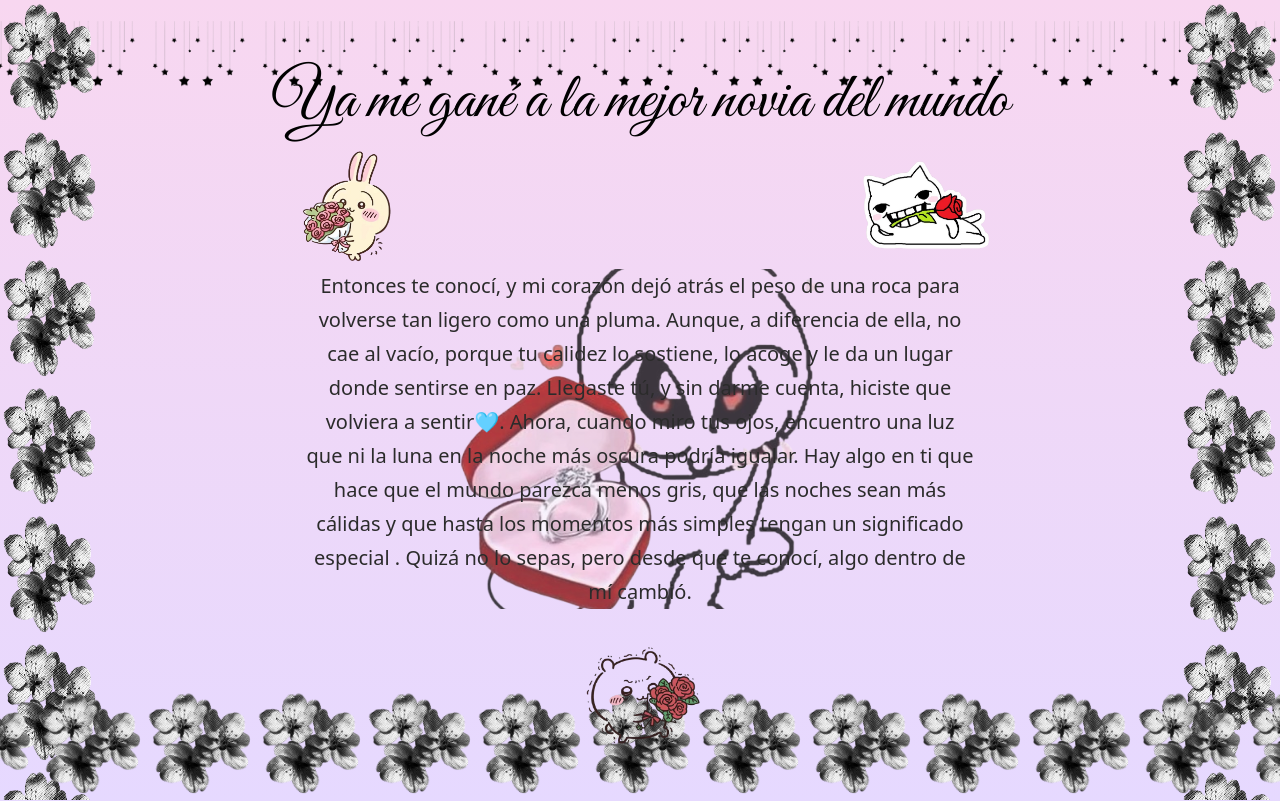
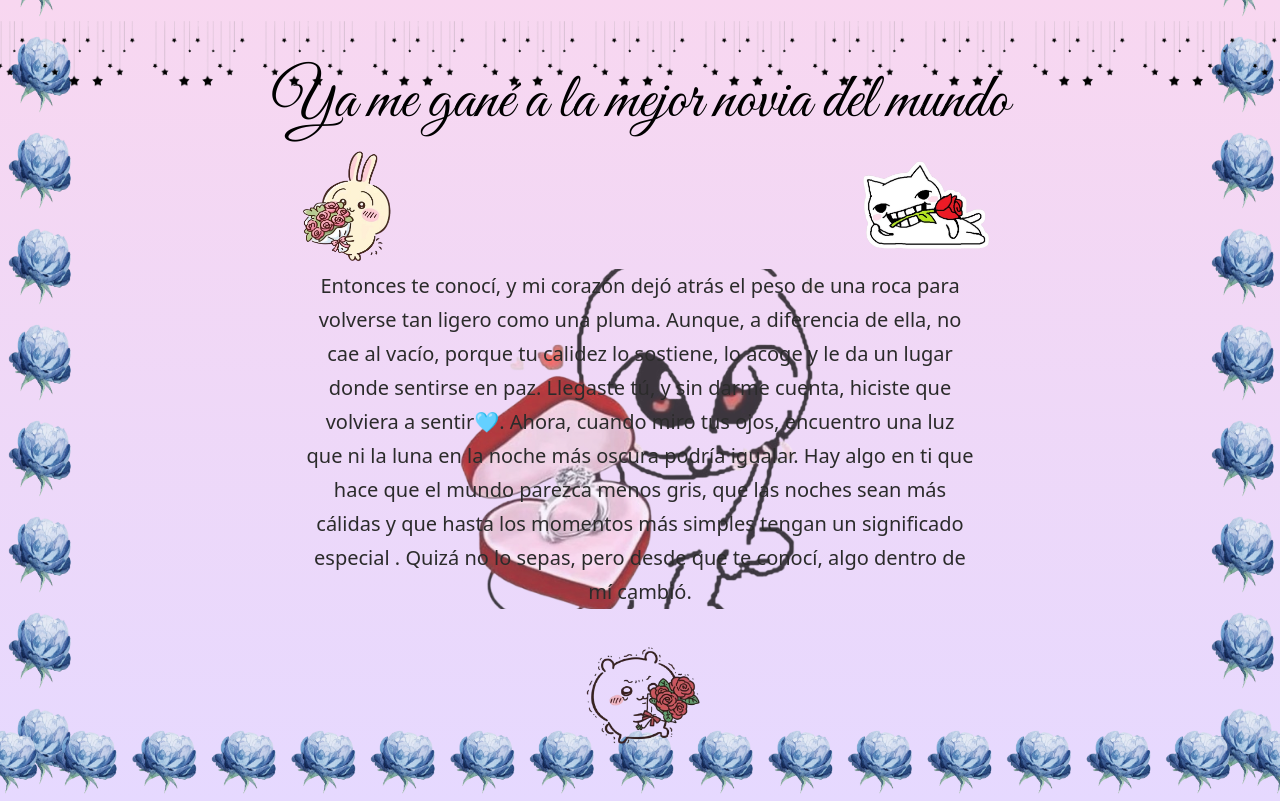
Before and after one commit to wmartinc/temporal, a React (Vite) app: page / in a window 1280 px wide. Built offline with nearby package versions, Linux system fonts and the light colour scheme.

Commit message:
Replace lateral with flores and offset side flowers from top

```diff
--- a/src/App.jsx
+++ b/src/App.jsx
@@ -2,7 +2,7 @@ import { useEffect, useState } from "react"
 import usagi from "./assets/usagi.png"
 import kawa from "./assets/kawa.png"
 import chika from "./assets/chika.png"
-import lateral from "./assets/lateral.png"
+import flores from "./assets/flores.png"
 import fondoTexto from "./assets/fondo-texto.png"
 import adornillo from "./assets/adornillo.png"
 
@@ -15,7 +15,7 @@ const cuteMessages = [
   "Eres lo mejor que me ha pasado.",
 ].map((msg) => `${msg} ♥`)
 
-const imagesToPreload = [usagi, kawa, chika, lateral, fondoTexto, adornillo]
+const imagesToPreload = [usagi, kawa, chika, flores, fondoTexto, adornillo]
 
 function App() {
   const [loading, setLoading] = useState(true)
@@ -85,7 +85,7 @@ function App() {
       </main>
       <div
         className="bottom-decor"
-        style={{ backgroundImage: `url(${lateral})` }}
+        style={{ backgroundImage: `url(${flores})` }}
         aria-hidden="true"
       />
     </>
--- a/src/index.css
+++ b/src/index.css
@@ -19,12 +19,12 @@ body::after {
   content: "";
   position: fixed;
   top: 0;
-  width: clamp(28px, 8vw, 100px);
+  width: clamp(22px, 6vw, 80px);
   height: 100vh;
-  background-image: url("./assets/lateral.png");
+  background-image: url("./assets/flores.png");
   background-repeat: repeat-y;
-  background-position: center top;
-  background-size: 100% 16vh;
+  background-position: center clamp(70px, 11vw, 120px);
+  background-size: 100% 12vh;
   pointer-events: none;
   z-index: 0;
 }
@@ -97,6 +97,7 @@ body::after {
   from {
     width: 0%;
   }
+
   to {
     width: 100%;
   }
@@ -120,7 +121,7 @@ body::after {
   bottom: 0;
   left: 0;
   width: 100%;
-  height: clamp(60px, 10vw, 110px);
+  height: clamp(40px, 7vw, 80px);
   background-repeat: repeat-x;
   background-position: bottom center;
   background-size: auto 100%;
@@ -133,7 +134,7 @@ body::after {
   display: flex;
   flex-direction: column;
   align-items: center;
-  padding: clamp(2rem, 5vw, 4rem) calc(clamp(28px, 8vw, 100px) + clamp(0.75rem, 2vw, 1.5rem)) 2rem;
+  padding: clamp(2rem, 5vw, 4rem) calc(clamp(22px, 6vw, 80px) + clamp(0.75rem, 2vw, 1.5rem)) 2rem;
   text-align: center;
 }
 
```
Also changed, not shown: src/assets/flores.png (added).
